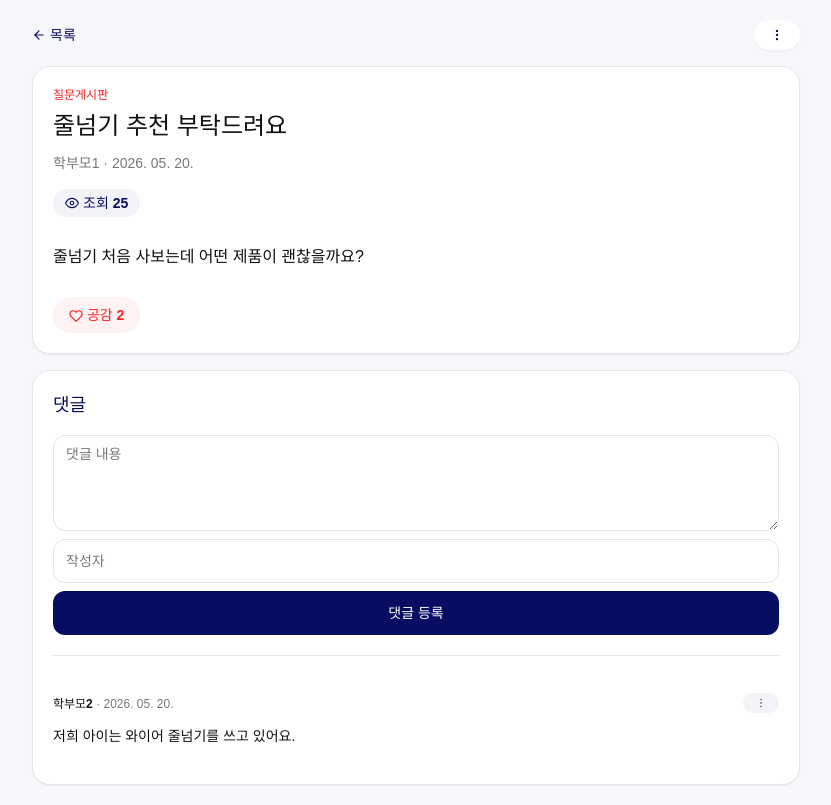
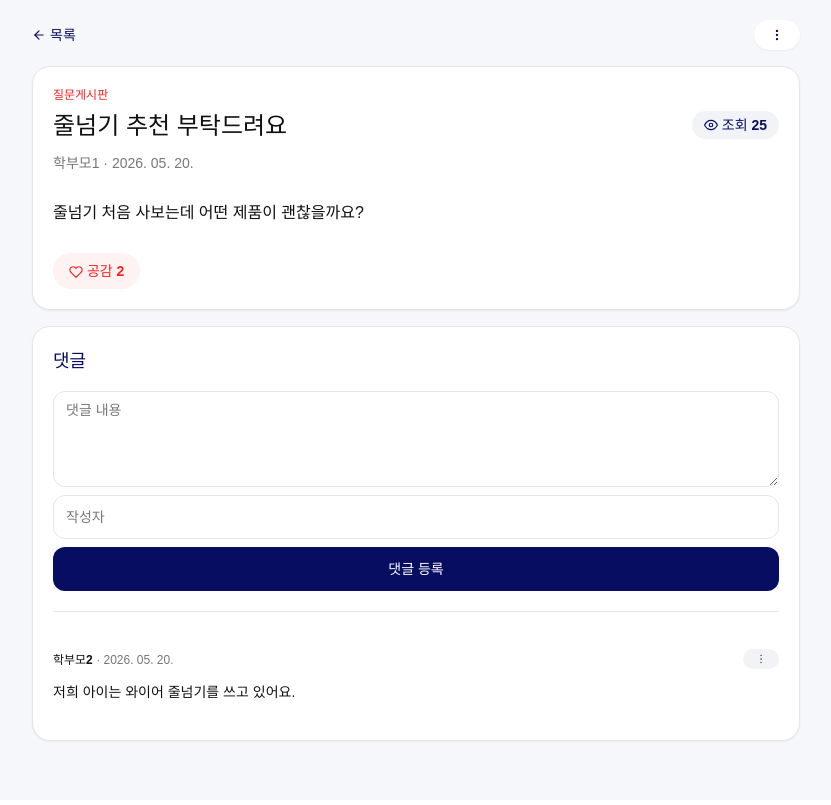
Before and after one commit to thisisyello/taekwondo-community, a React (Vite) app: page /posts/1 in a window 1280 px wide. Shown: the whole page, without its empty margins (224-1055 px from the left). Built offline with nearby package versions, Linux system fonts and the light colour scheme.

Commit message:
feat: 게시물 상세 페이지 및 목록에 조회수 표시 ui 수정

```diff
--- a/src/components/PostItem.tsx
+++ b/src/components/PostItem.tsx
@@ -34,17 +34,17 @@ export default function PostItem({ post, commentCount }: PostItemProps) {
                     </div>
 
                     <div className="flex shrink-0 gap-1 text-xs font-bold">
+                        <span className="inline-flex items-center gap-1 rounded-full bg-kta-subtle px-2 py-1 text-kta-navy">
+                            <FiEye aria-hidden="true" />
+                            {post.viewCount}
+                        </span>
                         {commentCount > 0 && (
-                            <span className="inline-flex items-center gap-1 rounded-full bg-red-50 px-2 py-1 text-kta-red">
+                            <span className="inline-flex items-center gap-1 rounded-full bg-kta-subtle px-2 py-1 text-kta-navy">
                                 <FiMessageCircle aria-hidden="true" />
                                 {commentCount}
                             </span>
                         )}
-                        <span className="inline-flex items-center gap-1 rounded-full bg-kta-subtle px-2 py-1 text-kta-navy">
-                            <FiEye aria-hidden="true" />
-                            {post.viewCount}
-                        </span>
-                        <span className="inline-flex items-center gap-1 rounded-full bg-kta-subtle px-2 py-1 text-kta-navy">
+                        <span className="inline-flex items-center gap-1 rounded-full bg-red-50 px-2 py-1 text-kta-red">
                             <FiHeart aria-hidden="true" />
                             {post.likeCount}
                         </span>
--- a/src/pages/PostDetailPage.tsx
+++ b/src/pages/PostDetailPage.tsx
@@ -87,20 +87,20 @@ export default function PostDetailPage({
                     <p className="text-xs font-bold text-kta-red">
                         {BOARD_LABELS[post.board]}
                     </p>
-                    <h1 className="mt-2 text-2xl font-black leading-tight text-kta-text">
-                        {post.title}
-                    </h1>
+                    <div className="mt-2 flex items-start justify-between gap-3">
+                        <h1 className="min-w-0 text-2xl font-black leading-tight text-kta-text">
+                            {post.title}
+                        </h1>
+                        <span className="inline-flex shrink-0 items-center gap-1 rounded-full bg-kta-subtle px-3 py-1 text-sm font-bold text-kta-navy">
+                            <FiEye aria-hidden="true" />
+                            조회 {post.viewCount}
+                        </span>
+                    </div>
                     <p className="mt-3 text-sm text-kta-muted">
                         {post.author} · {formatDate(post.createdAt)}
                         {isEdited(post.createdAt, post.updatedAt) &&
                             " (수정됨)"}
                     </p>
-                    <div className="mt-4 flex flex-wrap gap-2 text-sm font-bold">
-                        <span className="inline-flex items-center gap-1 rounded-full bg-kta-subtle px-3 py-1 text-kta-navy">
-                            <FiEye aria-hidden="true" />
-                            조회 {post.viewCount}
-                        </span>
-                    </div>
                     <p className="mt-6 whitespace-pre-wrap text-base leading-8 text-kta-text">
                         {post.content}
                     </p>
```
